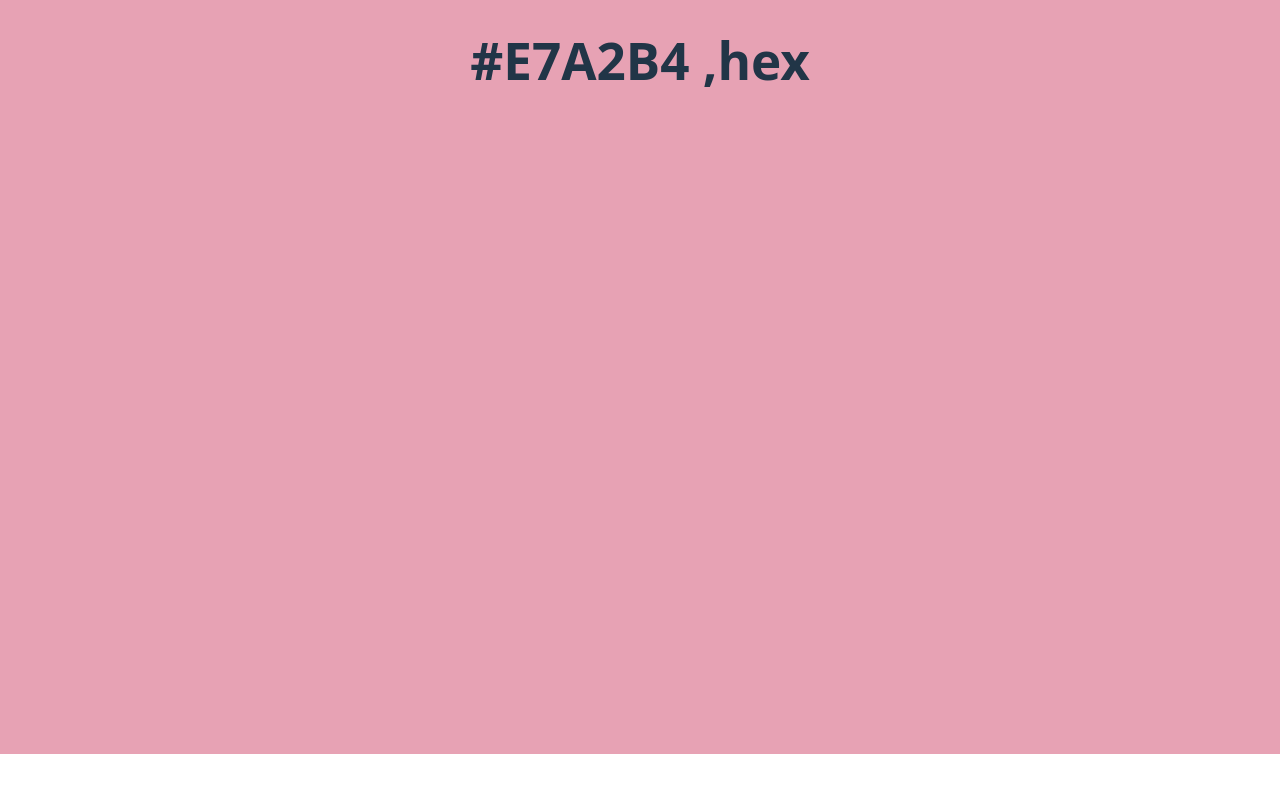
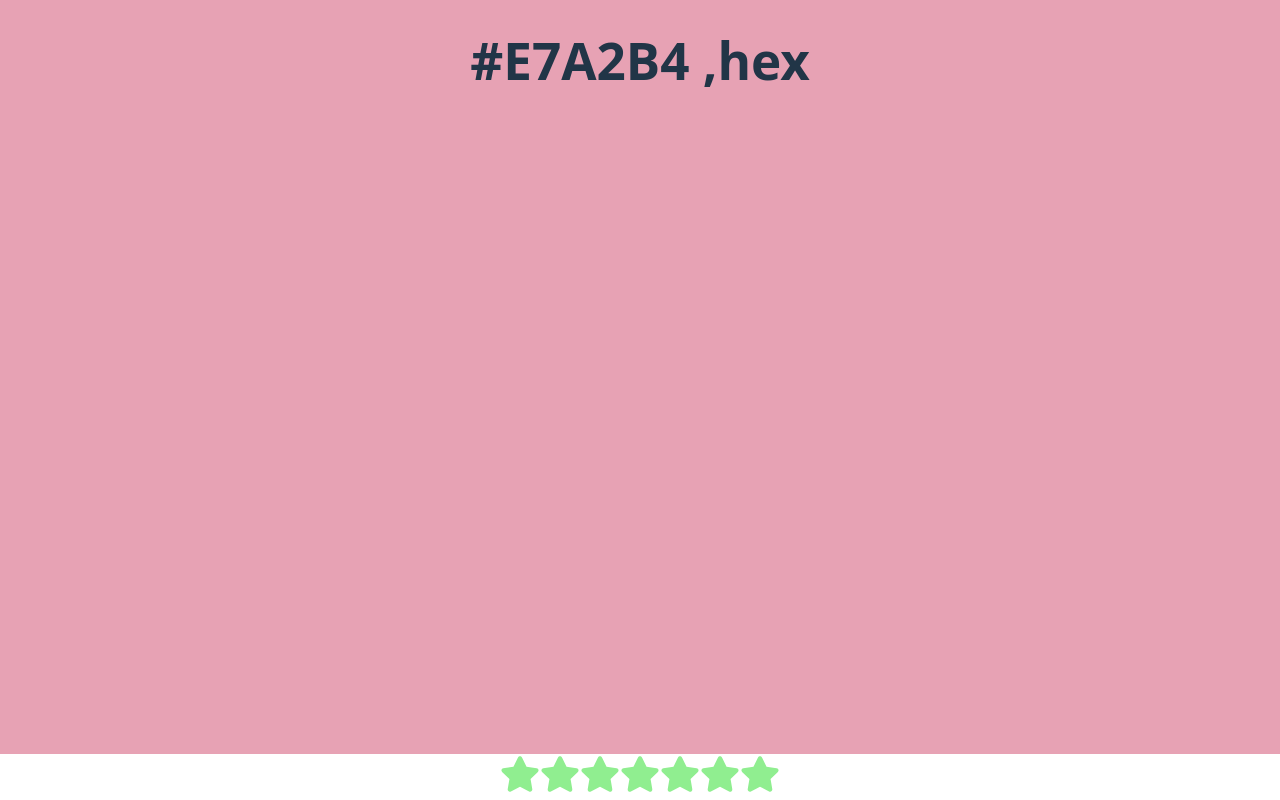
Before and after one commit to Abboscode/practice_projects, a React (Vite) app in the folder projects/: page / in a window 1280 px wide. Shown: the part 281-1081 px from the top of the page. Before the commit the page ends 1035 px from the top, so only its background shows below. Built offline with nearby package versions, Linux system fonts and the light colour scheme.

Commit message:
start-rating project added ,

```diff
--- /dev/null
+++ b/package.json
@@ -0,0 +1,5 @@
+{
+  "dependencies": {
+    "react-icons": "^5.5.0"
+  }
+}
--- a/projects/src/App.jsx
+++ b/projects/src/App.jsx
@@ -1,15 +1,17 @@
 import { useState } from 'react'
-import reactLogo from './assets/react.svg'
-import viteLogo from '/vite.svg'
+
 
 import './App.css'
 import Accordian from './components/accordian'
 import RandomColor from "./components/random-color/index.jsx";
+import StarRating from "./components/star-rating/index.jsx";
 function App() {
   const [count, setCount] = useState(0)
 
   return(  <><Accordian></Accordian>
-            <RandomColor></RandomColor></>)
+            <RandomColor></RandomColor>
+            <StarRating noOfStars={7}></StarRating>
+  </>)
 
 
 }
--- /dev/null
+++ b/projects/src/components/star-rating/index.jsx
@@ -0,0 +1,35 @@
+import {FaStar} from "react-icons/fa";
+import {useState} from "react";
+import "./styles.css"
+export default function StarRating({noOfStars = 5}) {
+
+    const [rating, setRating] = useState(0);
+    const [hover, setHover] = useState(0);
+    const handleMove = (index) => {
+        setHover(index);
+
+    }
+    const handleClick = (index) => {
+
+        setRating(index);
+    }
+    const handleLeave = () => {
+        setHover(rating);
+
+    }
+
+
+    return (<div className="star-rating">
+
+
+        {
+            [...Array(noOfStars)].map((_, i) => {
+                i = i + 1;
+                return (<FaStar key={i} className={i <= (hover || rating) ? "active" : "inactive"}
+                                onMouseMove={() => handleMove(i)} onMouseLeave={() => handleLeave()}
+                                onClick={() => handleClick(i)} size={40}/>)
+
+
+            })}
+    </div>)
+}
--- /dev/null
+++ b/projects/src/components/star-rating/styles.css
@@ -0,0 +1,6 @@
+.star-rating .active{
+    color: gold;
+}
+.star-rating .inactive{
+    color: lightgreen;
+}
```
Also changed, not shown: 1 other file (tests, documents, lock files or other folders).
